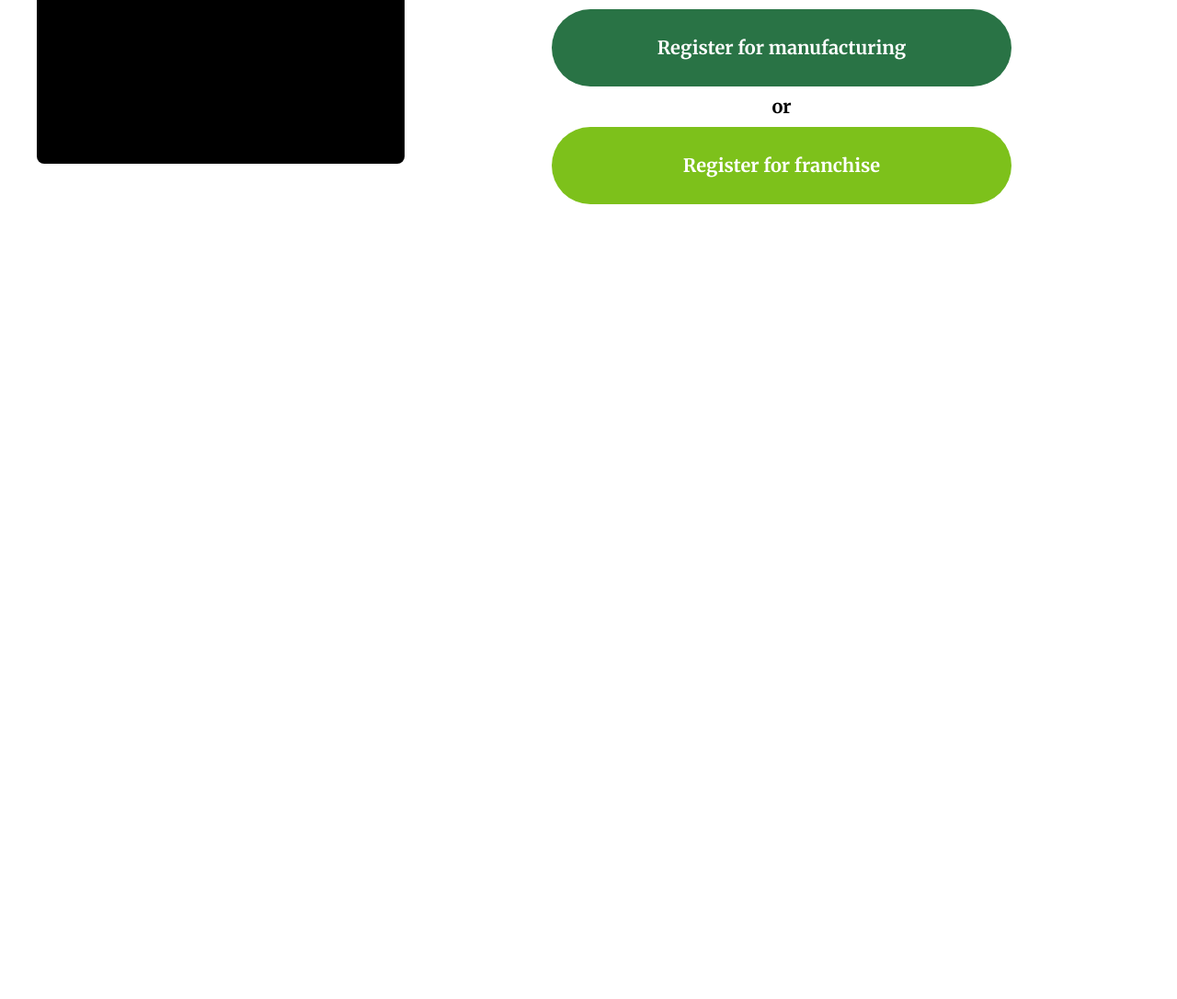
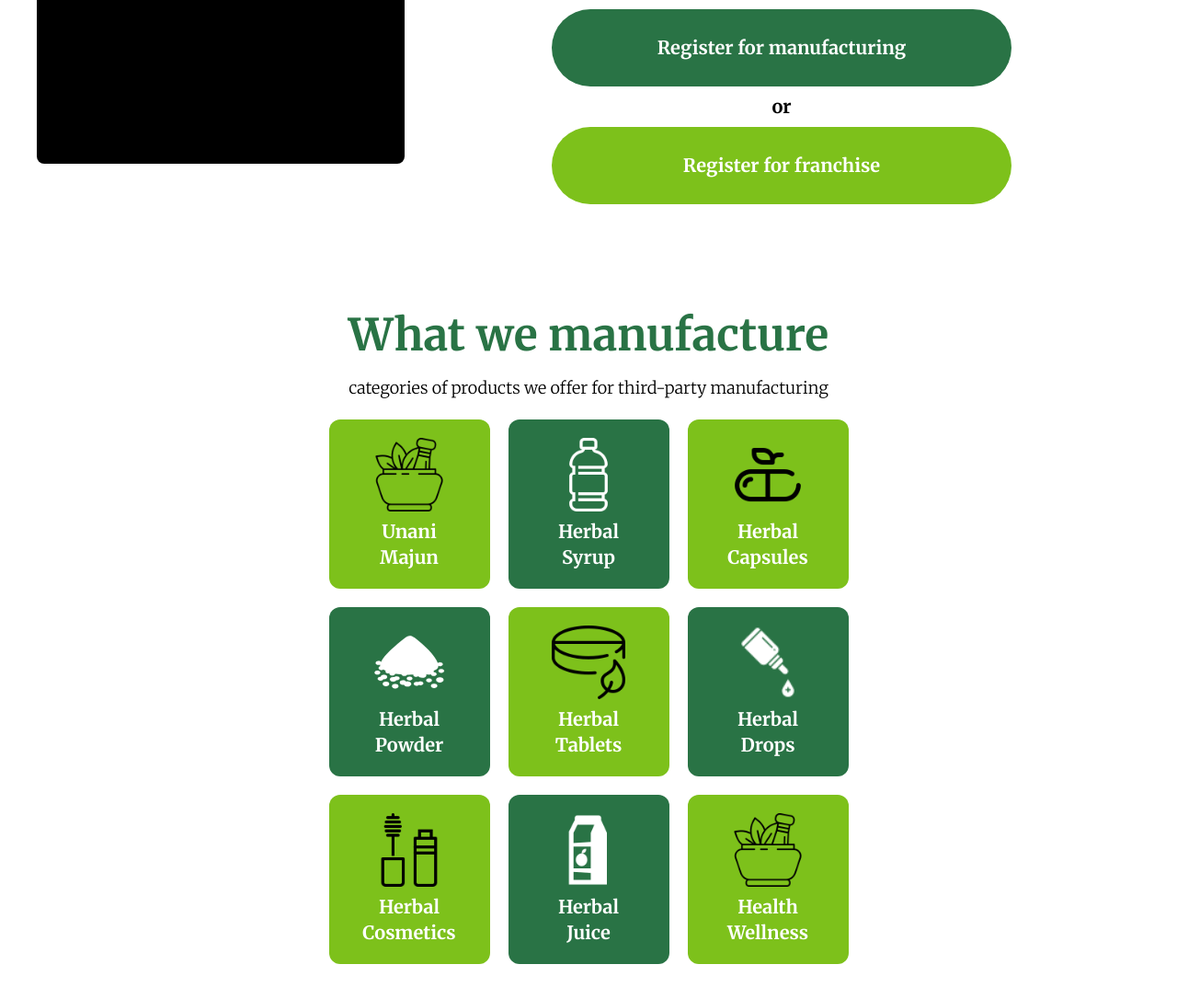
Before and after one commit to maasir554/tabib-herbs, a website: page index.html in a window 1280 px wide. Shown: the part 500-1586 px from the top of the page at 92% size. Before the commit the page ends 800 px from the top, so only its background shows below. Drawn offline with Linux system fonts and the light colour scheme.

Commit message:
second section complete

```diff
--- a/index.html
+++ b/index.html
@@ -7,8 +7,9 @@
     <link rel="stylesheet" href="./output.css">
 </head>
 <body class="font-merriweather">
-    <nav class="fixed top-0 left-0 right-0 h-24 bg-white backdrop-blur-md flex flex-row items-center justify-between px-10 border-b-2 border-primary">
-        <span class="h-full flex p-5 -translate-y-[5%]">
+    <nav class="fixed top-0 left-0 right-0 h-16 md:h-24 bg-white backdrop-blur-md flex flex-row items-center justify-between px-5 md:px-10 border-b-2 border-primary">
+
+        <span class="h-full flex py-4 md:p-5 md:-translate-y-[5%]">
             <img src="assets/TabibLogo.svg" class="h-full w-auto" alt="logo">
         </span>
 
@@ -23,7 +24,7 @@
 
             </div>
             <div class="flex flex-col items-center justify-center px-0 md:px-10 gap-7 flex-1">
-                <h1 class="text-primary text-3xl sm:text-3xl md:text-3xl lg:text-5xl xl:text-6xl text-center font-bold">
+                <h1 class="text-primary text-4xl lg:text-5xl xl:text-6xl text-center font-bold">
                     Tabib Herbs - a trusted name in herbal medicines
                 </h1>
                 <p class="text-sm md:text-base lg:text-xl text-black font-light text-center">
@@ -39,7 +40,7 @@
 
                 <div class="flex flex-col justify-center items-center gap-2 w-full">
                     <a
-                    class="flex items-center justify-center py-7 px-10 w-full max-w-[500px] text-sm whitespace-nowrap md:text-base lg:text-xl rounded-full bg-primary text-white font-bold hover:bg-tertiary"
+                    class="flex items-center justify-center py-5 md:py-6 lg:py-7 px-10 w-full max-w-[500px] text-sm whitespace-nowrap md:text-base lg:text-xl rounded-full bg-primary text-white font-bold hover:bg-tertiary"
                     href="#">
                         Register for manufacturing
                     </a>
@@ -48,12 +49,122 @@
                         or
                     </p>
                     <a
-                    class="flex items-center justify-center py-7 px-10 w-full max-w-[500px] text-sm whitespace-nowrap md:text-base lg:text-xl rounded-full bg-secondary text-white font-bold hover:bg-tertiary"
+                    class="flex items-center justify-center py-5 md:py-6 lg:py-7 px-10 w-full max-w-[500px] text-sm whitespace-nowrap md:text-base lg:text-xl rounded-full bg-secondary text-white font-bold hover:bg-tertiary"
                     href="#">
                         Register for franchise
                     </a>
                 </div>
             </div>
     </section>
+
+    <section class="py-10 flex flex-col items-center justify-center gap-5 px-5">
+        <h2 class="text-primary text-center text-3xl lg:text-4xl xl:text-5xl font-bold">
+            What we manufacture
+        </h2>
+        <p class="text-black font-light text-sm md:text-base lg:text-lg text-center">
+            categories of products we offer for third-party manufacturing
+        </p>
+
+        <div class="max-w-xl w-full flex flex-row gap-5 justify-center items-center flex-wrap">
+
+            <span class="bg-secondary flex flex-col items-center justify-center gap-2 aspect-square rounded-xl w-auto h-auto p-5 min-w-[140px] md:min-w-[175px]">
+
+                <img src="assets/herbal-mortar.png" class="h-14 md:h-20 w-auto" alt="icon1">
+
+                <span class="text-white text-base md:text-xl font-bold text-center">
+                    Unani<br/> Majun
+                </span>
+
+            </span>
+            <!--  -->
+
+            <span class="bg-primary flex flex-col items-center justify-center gap-2 aspect-square rounded-xl w-auto h-auto p-5 min-w-[140px] md:min-w-[175px]">
+
+                <img src="assets/bottle.png" class="h-14 md:h-20 w-auto" alt="icon1">
+
+                <span class="text-white text-base md:text-xl font-bold text-center">
+                    Herbal<br/> Syrup
+                </span>
+
+            </span>
+            <!--  -->
+            <span class="bg-secondary flex flex-col items-center justify-center gap-2 aspect-square rounded-xl w-auto h-auto p-5 min-w-[140px] md:min-w-[175px]">
+
+                <img src="assets/capsule.png" class="h-14 md:h-20 w-auto" alt="icon1">
+
+                <span class="text-white text-base md:text-xl font-bold text-center">
+                    Herbal<br/> Capsules
+                </span>
+
+            </span>
+            <!--  -->
+            <span class="bg-primary flex flex-col items-center justify-center gap-2 aspect-square rounded-xl w-auto h-auto p-5 min-w-[140px] md:min-w-[175px]">
+
+                <img src="assets/powder.svg" class="h-14 md:h-20 w-auto" alt="icon1">
+
+                <span class="text-white text-base md:text-xl font-bold text-center">
+                    Herbal<br/> Powder
+                </span>
+
+            </span>
+            <!--  -->
+            <span class="bg-secondary flex flex-col items-center justify-center gap-2 aspect-square rounded-xl w-auto h-auto p-5 min-w-[140px] md:min-w-[175px]">
+
+                <img src="assets/tablet.png" class="h-14 md:h-20 w-auto" alt="icon1">
+
+                <span class="text-white text-base md:text-xl font-bold text-center">
+                    Herbal<br/>Tablets
+                </span>
+
+            </span>
+            <!--  -->
+            <span class="bg-primary flex flex-col items-center justify-center gap-2 aspect-square rounded-xl w-auto h-auto p-5 min-w-[140px] md:min-w-[175px]">
+
+                <img src="assets/eye-drop.png" class="h-14 md:h-20 w-auto" alt="icon1">
+
+                <span class="text-white text-base md:text-xl font-bold text-center">
+                    Herbal<br/>Drops
+                </span>
+
+            </span>
+            <!--  -->
+            <span class="bg-secondary flex flex-col items-center justify-center gap-2 aspect-square rounded-xl w-auto h-auto p-5 min-w-[140px] md:min-w-[175px]">
+
+                <img src="assets/cosmetics.png" class="h-14 md:h-20 w-auto" alt="icon1">
+
+                <span class="text-white text-base md:text-xl font-bold text-center">
+                    Herbal<br/>Cosmetics
+                </span>
+
+            </span>
+            <!--  -->
+            <span class="bg-primary flex flex-col items-center justify-center gap-2 aspect-square rounded-xl w-auto h-auto p-5 min-w-[140px] md:min-w-[175px]">
+
+                <img src="assets/juice.png" class="h-14 md:h-20 w-auto" alt="icon1">
+
+                <span class="text-white text-base md:text-xl font-bold text-center">
+                    Herbal<br/> Juice
+                </span>
+
+            </span>
+            <!--  -->
+            <span class="bg-secondary flex flex-col items-center justify-center gap-2 aspect-square rounded-xl w-auto h-auto p-5 min-w-[140px] md:min-w-[175px]">
+
+                <img src="assets/herbal-mortar.png" class="h-14 md:h-20 w-auto" alt="icon1">
+
+                <span class="text-white text-base md:text-xl font-bold text-center">
+                    Health<br/>Wellness
+                </span>
+
+            </span>
+            <!--  -->
+
+        </div>
+
+        <!--  -->
+
+
+    </section>
+
 </body>
 </html>
```
Also changed, not shown: output.css.
